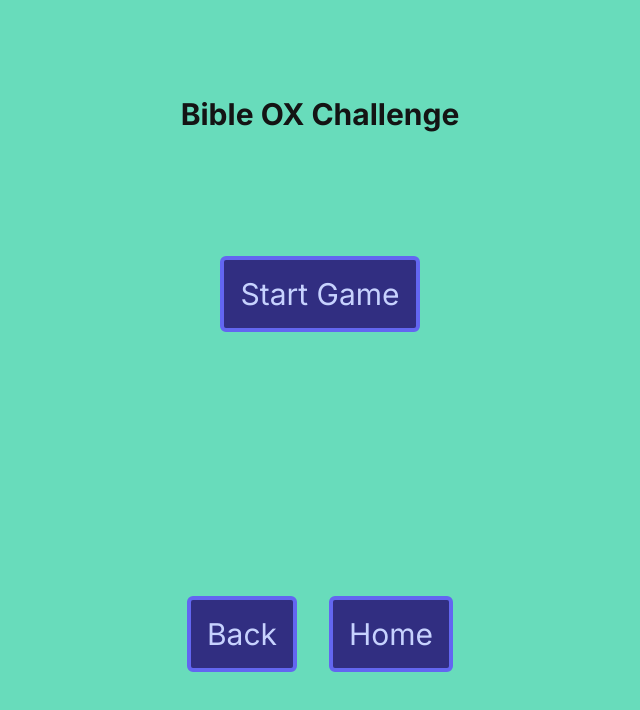
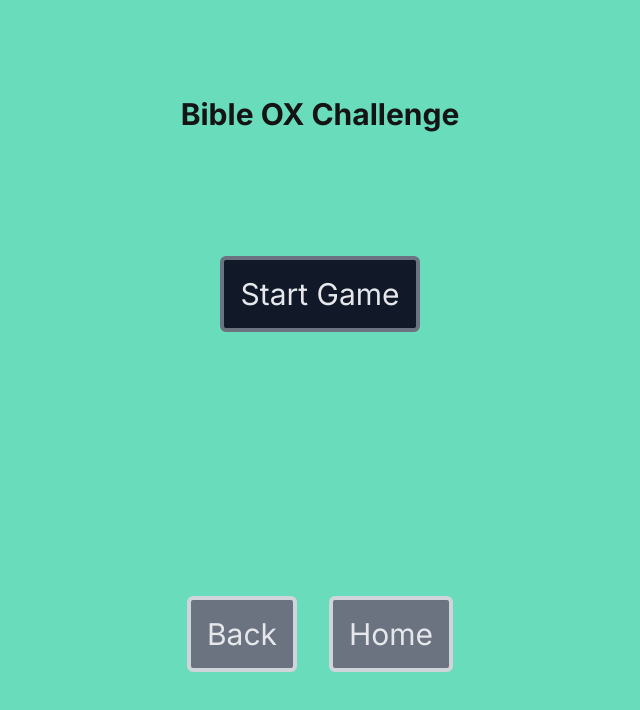
Before and after one commit to diamondcodebase/ox-app, a Next.js app: page /bibleQuiz in a window 1280 px wide. Shown: the top 710 px of the page, without its empty margins (320-960 px from the left). Built offline with nearby package versions, Linux system fonts and the light colour scheme.

Commit message:
CustomButtons color them change

```diff
--- a/src/components/CustomButton.js
+++ b/src/components/CustomButton.js
@@ -1,16 +1,16 @@
 export default function CustomButton({btnLabel, onClickFn, hrefLink}){
     if(hrefLink !== null && hrefLink != ""){
         return (
-            <button className="text-3xl bg-indigo-900 border-indigo-500 border-4 rounded-md p-4 m-4">
+            <button className="text-3xl bg-gray-500 border-gray-300 border-4 rounded-md p-4 m-4">
                 <a href={hrefLink}>
-                    <span className="text-indigo-200">{btnLabel}</span>
+                    <span className="text-gray-200">{btnLabel}</span>
                 </a>
             </button>
         )
     }
     return (
-        <button className="text-3xl bg-indigo-900 border-indigo-500 border-4 rounded-md p-4 m-4" onClick={onClickFn}>
-            <span className="text-indigo-200">{btnLabel}</span>
+        <button className="text-3xl bg-gray-500 border-gray-300 border-4 rounded-md p-4 m-4" onClick={onClickFn}>
+            <span className="text-gray-200">{btnLabel}</span>
         </button>
     );
 }
--- a/src/components/CustomButtonV.js
+++ b/src/components/CustomButtonV.js
@@ -1,10 +1,21 @@
-export default function CustomButtonV({btnLabel, onClickFn, visible}){
-    if(visible){
+export default function CustomButtonV({btnLabel, onClickFn, color, visible}){
+    if(!visible){
+        return (<></>);
+    }
+
+    if(color == "Indigo"){
         return (
             <button className="text-3xl bg-indigo-900 border-indigo-500 border-4 rounded-md p-4 m-4" onClick={onClickFn}>
                 <span className="text-indigo-200">{btnLabel}</span>
             </button>
         );
     }
-    return (<></>);
+    else{
+        return (
+            <button className="text-3xl bg-gray-900 border-gray-500 border-4 rounded-md p-4 m-4" onClick={onClickFn}>
+                <span className="text-gray-200">{btnLabel}</span>
+            </button>
+        );
+    }
+
 }
```
